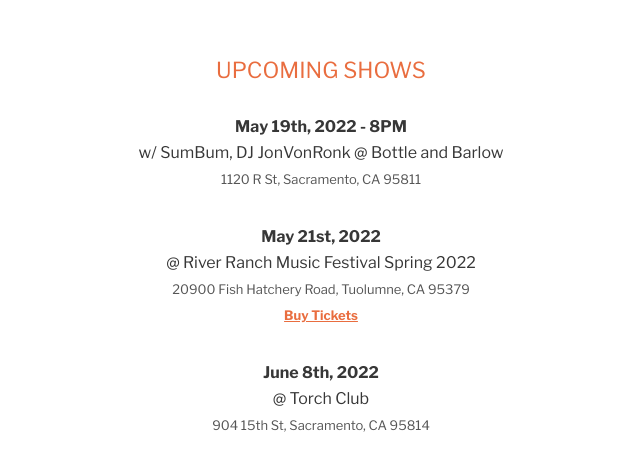
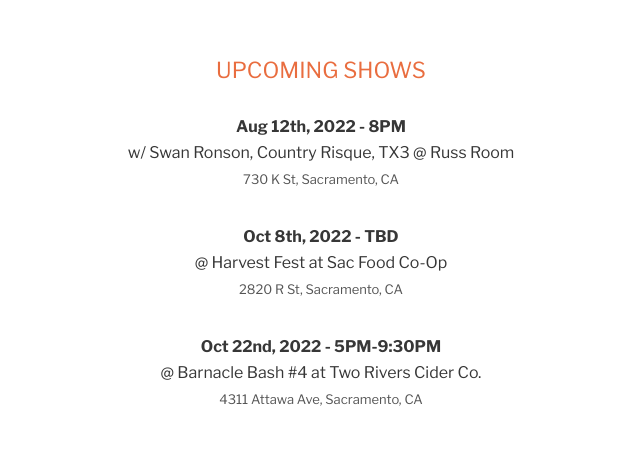
Before and after one commit to adamofmoore/thebadbarnacles, a Gatsby site: page / in a window 1280 px wide. Shown: the part 1188-1655 px from the top of the page, without its empty margins (319-959 px from the left). Built offline with nearby package versions, Linux system fonts and the light colour scheme; Gatsby itself is replaced by a stand-in of ours.

Commit message:
updates from Matt

```diff
--- a/src/components/feature/feature.js
+++ b/src/components/feature/feature.js
@@ -1,6 +1,6 @@
 import styled from "styled-components";
-import Band1 from "./images/band-1-new.jpg";
-import Cider from "./images/cider.jpg";
+import Band1 from "./images/band-1.jpg";
+import Band2 from "./images/band-2.jpg";
 
 const BackgroundImage = styled.div`
     height: 200px;
@@ -20,6 +20,6 @@
 `;
 
 export const SecondaryFeature = styled(BackgroundImage)`
-    background: url("${Cider}") top center no-repeat;
+    background: url("${Band2}") top center no-repeat;
     background-size: cover;
 `;
--- a/src/pages/index.js
+++ b/src/pages/index.js
@@ -8,8 +8,8 @@
 const IndexPage = () => (
     <Layout>
         <SEO title="Home" />
+
         <PrimaryFeature />
-
         <iframe
             title="Spotify player"
             src="https://open.spotify.com/embed/track/7mMzmzB7F9AjvF2t2Nc54u"
@@ -18,18 +18,18 @@
             frameBorder="0"
             allowTransparency="true"
             allow="encrypted-media"
-        ></iframe>
+        />
 
         <div className="container" style={{ textAlign: "center" }}>
             <div className="section">
                 <h2>Videos</h2>
                 <div className="row">
                     <div className="col-xs-12 col-sm-6">
-                        <YouTubePlayer video="5nqkEJcRyqA" />
+                        <YouTubePlayer video="or6IluH0sGM" />
                         <br />
                     </div>
                     <div className="col-xs-12 col-sm-6">
-                        <YouTubePlayer video="qSC8Bg7srAs" />
+                        <YouTubePlayer video="OnwBJ2ux2i0" />
                     </div>
                 </div>
             </div>
@@ -37,23 +37,23 @@
             <div className="section">
                 <h2>Upcoming Shows</h2>
                 <Show
-                    date="May 19th, 2022"
+                    date="Aug 12th, 2022"
                     time="8PM"
-                    bands="SumBum, DJ JonVonRonk"
-                    venue="Bottle and Barlow"
-                    address="1120 R St, Sacramento, CA 95811"
+                    bands="Swan Ronson, Country Risque, TX3"
+                    venue="Russ Room"
+                    address="730 K St, Sacramento, CA"
                 />
                 <Show
-                    date="May 21st, 2022"
-                    venue="River Ranch Music Festival Spring 2022"
-                    address="20900 Fish Hatchery Road, Tuolumne, CA 95379"
-                    tickets="https://riverranchmusicfestival.square.site/product/riverranchmusicfestival/5"
+                    date="Oct 8th, 2022"
+                    time="TBD"
+                    venue="Harvest Fest at Sac Food Co-Op"
+                    address="2820 R St, Sacramento, CA"
                 />
-                <Show date="June 8th, 2022" venue="Torch Club" address="904 15th St, Sacramento, CA 95814" />
                 <Show
-                    date="October 8th, 2022"
-                    venue="Sac Co-Op Harvest Festival"
-                    address="2820 R St, Sacramento, CA 95816"
+                    date="Oct 22nd, 2022"
+                    time="5PM-9:30PM"
+                    venue="Barnacle Bash #4 at Two Rivers Cider Co."
+                    address="4311 Attawa Ave, Sacramento, CA"
                 />
             </div>
         </div>
```
Also changed, not shown: src/pages/press-kit.js (+4 -18 lines), src/components/feature/images/band-1-new.jpg (deleted), src/components/feature/images/band-1.jpg, src/components/feature/images/band-2.jpg, src/components/feature/images/cider.jpg (deleted), src/images/press-1.jpg, src/images/press-2.jpg, src/images/press-3.jpg.
